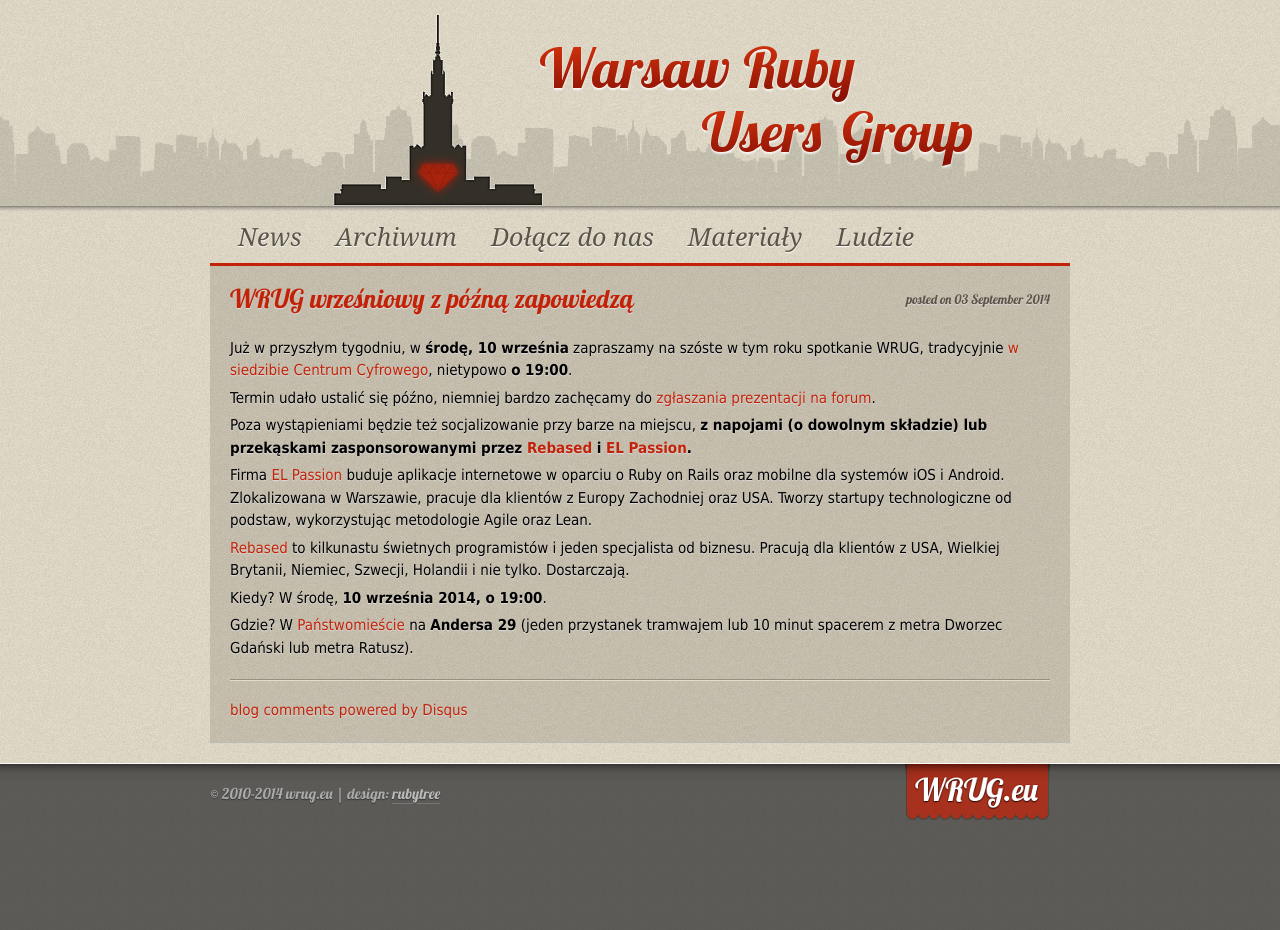
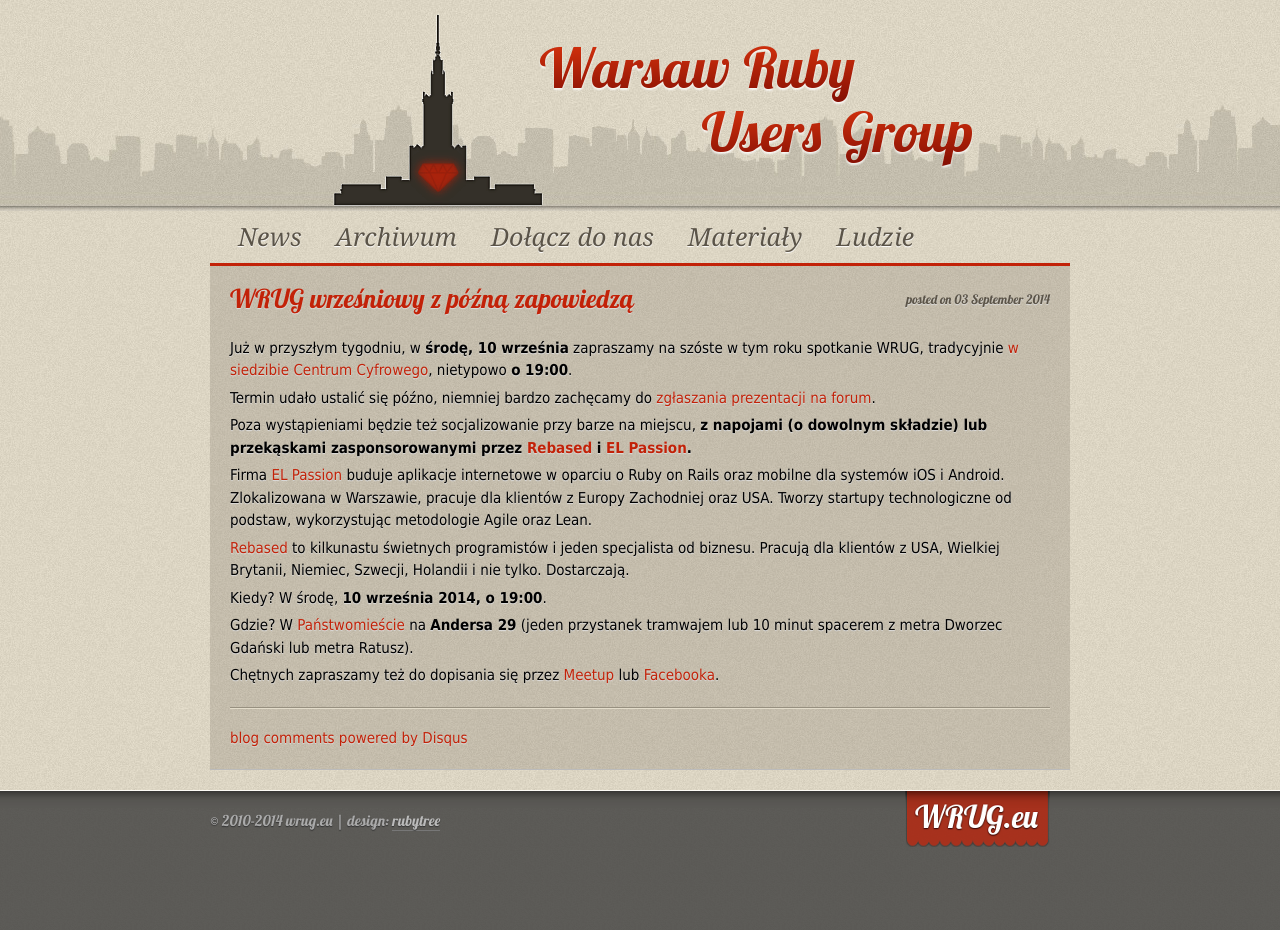
Before and after one commit to wrug/wrug.eu, a Jekyll site: the page built from _posts/2014-09-03-spotkanie-wrzesniowe.md, in a window 1280 px wide. Built offline with Jekyll 4.4.1, drawn with Linux system fonts in a browser that asks for light colours; comment, search, counter and statistics services are not loaded; before the commit the page ends 903 px from its top, so only the background shows below that.

Commit message:
September 2014: add Meetup and Fb links

```diff
--- a/_posts/2014-09-03-spotkanie-wrzesniowe.md
+++ b/_posts/2014-09-03-spotkanie-wrzesniowe.md
@@ -30,3 +30,7 @@
 Gdzie? W [Państwomieście](http://panstwomiasto.pl) na
 **Andersa 29** (jeden przystanek tramwajem lub 10 minut
 spacerem z metra Dworzec Gdański lub metra Ratusz).
+
+Chętnych zapraszamy też do dopisania się przez
+[Meetup](http://www.meetup.com/Warsaw-Ruby-Users-Group-WRUG/events/205107202/)
+lub [Facebooka](https://www.facebook.com/events/1488690268050541/).
```
